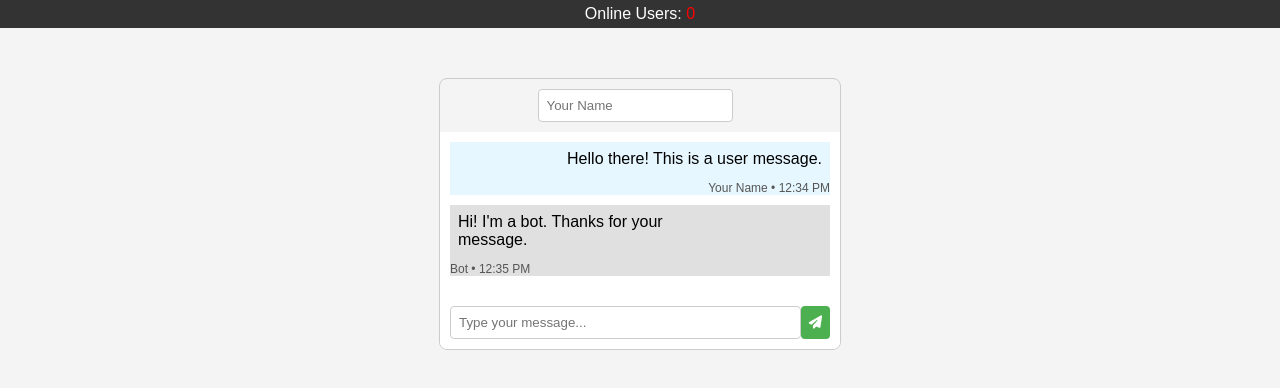
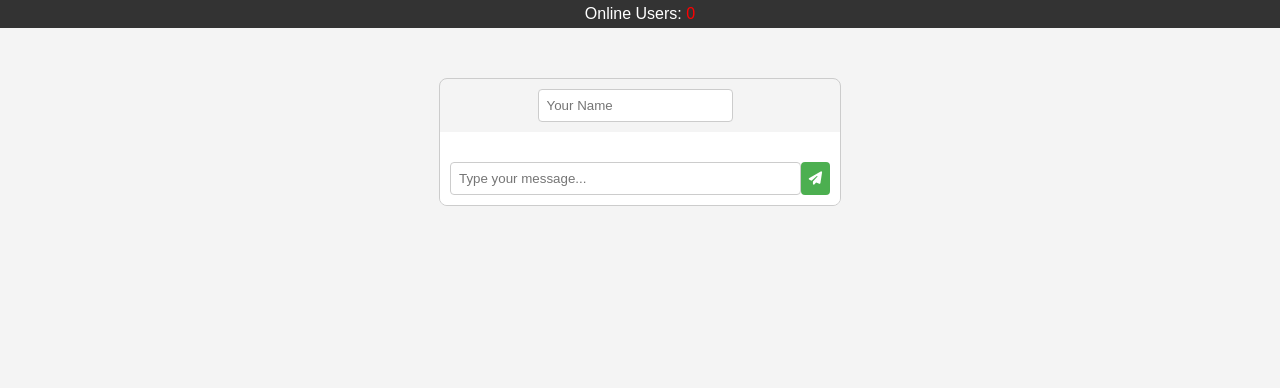
Before and after one commit to abdo0070/Group-Chat-Realtime-Express.js-Socket.io, a website: page public/index.html in a window 1280 px wide. Drawn offline with nearby package versions, Linux system fonts and the light colour scheme; no server answers.

Commit message:
fix name sender in UI

```diff
--- a/public/index.html
+++ b/public/index.html
@@ -19,18 +19,6 @@
         <input type="text" id="nameInput" placeholder="Your Name" />
       </div>
       <div class="chat-messages" id="chatMessages">
-        <div class="message user-message">
-          <div class="message-text">Hello there! This is a user message.</div>
-          <div class="message-info">
-            Your Name • <span id="time">12:34 PM</span>
-          </div>
-        </div>
-        <div class="message res-message">
-          <div class="message-text">
-            Hi! I'm a bot. Thanks for your message.
-          </div>
-          <div class="message-info">Bot • <span id="time">12:35 PM</span></div>
-        </div>
       </div>
       <div class="input-container">
         <input
--- a/public/main.js
+++ b/public/main.js
@@ -28,11 +28,11 @@ document.addEventListener("DOMContentLoaded", function () {
     const name = nameInput.value.trim();
     if (name !== "") {
       nameInput.value = name;
+      document.getElementById("senderName").innerHTML = name;
       const messageText = messageInput.value.trim();
       if (messageText === "") return;
       const currentTime = getCurrentTime();
       const data = {
-
         id: socket.id,
         name: name,
         message: messageText,
@@ -57,8 +57,7 @@ document.addEventListener("DOMContentLoaded", function () {
     }
     chatMessages.appendChild(message);
     // Clear the input fields
-    nameInput.value = "";
-    messageInput.value = "";
+      messageInput.value = "";
     // Scroll to the bottom of the chat
     chatMessages.scrollTop = chatMessages.scrollHeight;
   });
```
